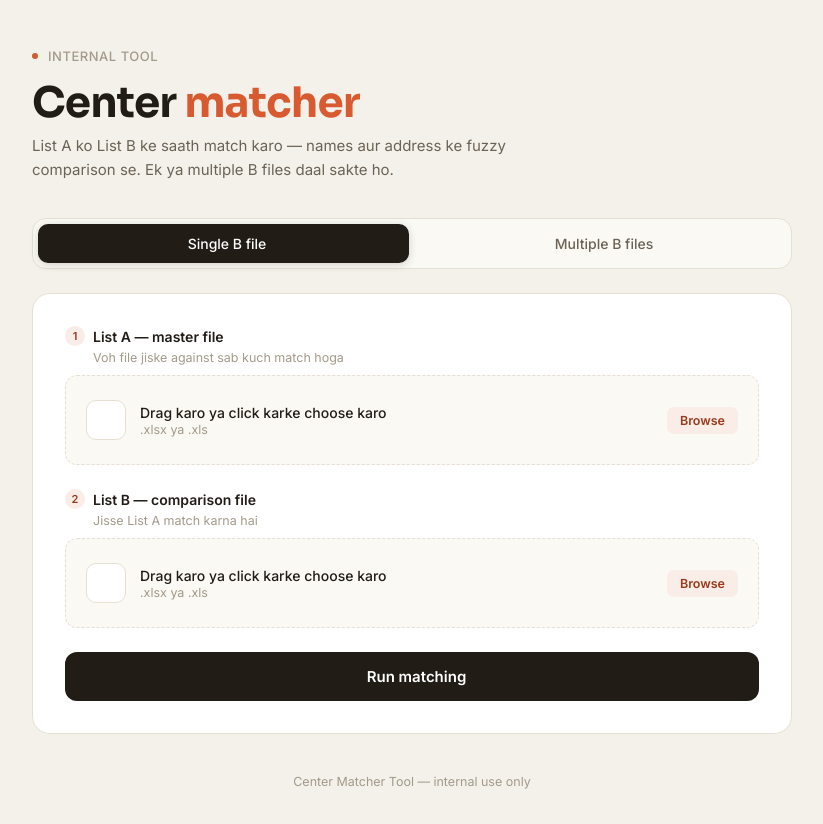
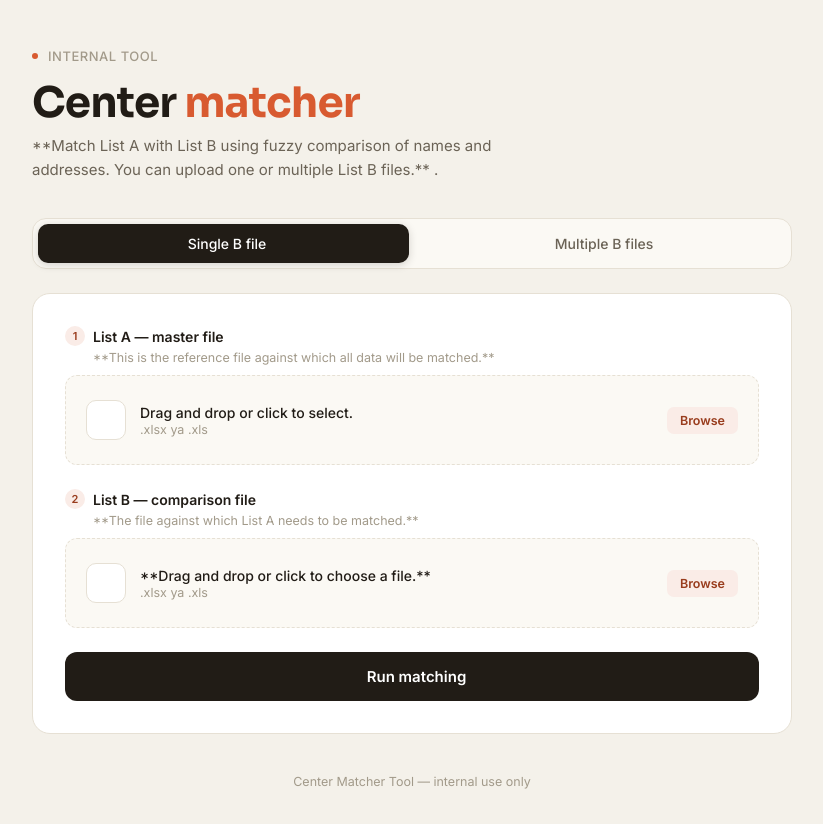
Before and after one commit to vishalkumar-hue/center-matcher, a Flask app: page / in a window 1280 px wide. Shown: the top 824 px of the page, without its empty margins (228-1051 px from the left). Run offline with Flask 3, Linux system fonts and the light colour scheme; some libraries are stand-ins or nearby versions.

Commit message:
Update text in index.html for clarity and consistency

```diff
--- a/templates/index.html
+++ b/templates/index.html
@@ -228,7 +228,8 @@
 
   <div class="topline"><span class="dot"></span>internal tool</div>
   <h1>Center <span>matcher</span></h1>
-  <p class="subhead">List A ko List B ke saath match karo &mdash; names aur address ke fuzzy comparison se. Ek ya multiple B files daal sakte ho.</p>
+  <p class="subhead">**Match List A with List B using fuzzy comparison of names and addresses. You can upload one or multiple List B files.**
+.</p>
 
   <div class="tabs">
     <button class="tab-btn active" data-tab="single" onclick="switchTab('single')">
@@ -245,11 +246,12 @@
 
         <div class="field">
           <div class="field-label"><span class="step-num">1</span> List A &mdash; master file</div>
-          <div class="field-hint">Voh file jiske against sab kuch match hoga</div>
+          <div class="field-hint">**This is the reference file against which all data will be matched.**
+</div>
           <label class="dropzone" id="single-dz-a">
             <div class="dz-icon"><i class="ti ti-file-spreadsheet" aria-hidden="true"></i></div>
             <div>
-              <div class="dz-text-main" id="single-a-text">Drag karo ya click karke choose karo</div>
+              <div class="dz-text-main" id="single-a-text">Drag and drop or click to select.</div>
               <div class="dz-text-sub">.xlsx ya .xls</div>
             </div>
             <span class="dz-browse">Browse</span>
@@ -259,11 +261,13 @@
 
         <div class="field">
           <div class="field-label"><span class="step-num">2</span> List B &mdash; comparison file</div>
-          <div class="field-hint">Jisse List A match karna hai</div>
+          <div class="field-hint">**The file against which List A needs to be matched.**
+</div>
           <label class="dropzone" id="single-dz-b">
             <div class="dz-icon"><i class="ti ti-file-spreadsheet" aria-hidden="true"></i></div>
             <div>
-              <div class="dz-text-main" id="single-b-text">Drag karo ya click karke choose karo</div>
+              <div class="dz-text-main" id="single-b-text">**Drag and drop or click to choose a file.**
+</div>
               <div class="dz-text-sub">.xlsx ya .xls</div>
             </div>
             <span class="dz-browse">Browse</span>
@@ -276,7 +280,8 @@
         </button>
       </form>
 
-      <div class="spinner-row" id="single-spinner"><span class="spin"></span> Matching chal raha hai...</div>
+      <div class="spinner-row" id="single-spinner"><span class="spin"></span> **Matching in progress...**
+</div>
       <div class="error-box" id="single-errors"></div>
 
       <div class="results" id="single-results-wrap">
@@ -292,11 +297,13 @@
 
         <div class="field">
           <div class="field-label"><span class="step-num">1</span> List A &mdash; master file</div>
-          <div class="field-hint">Voh file jiske against sab kuch match hoga</div>
+          <div class="field-hint">**The reference file against which everything will be matched.**
+</div>
           <label class="dropzone" id="multi-dz-a">
             <div class="dz-icon"><i class="ti ti-file-spreadsheet" aria-hidden="true"></i></div>
             <div>
-              <div class="dz-text-main" id="multi-a-text">Drag karo ya click karke choose karo</div>
+              <div class="dz-text-main" id="multi-a-text">**Drag and drop or click to select a file.**
+</div>
               <div class="dz-text-sub">.xlsx ya .xls</div>
             </div>
             <span class="dz-browse">Browse</span>
@@ -306,12 +313,14 @@
 
         <div class="field">
           <div class="field-label"><span class="step-num">2</span> List B &mdash; multiple files</div>
-          <div class="field-hint">Ctrl/Cmd dabake ek saath kayi files select karo &mdash; har file output mein apne tab mein milegi</div>
+          <div class="field-hint">**Hold Ctrl (Windows) or Cmd (Mac) to select multiple files at once — each file will appear in its own tab in the output.**
+</div>
           <label class="dropzone" id="multi-dz-b">
             <div class="dz-icon"><i class="ti ti-stack-2" aria-hidden="true"></i></div>
             <div>
-              <div class="dz-text-main" id="multi-b-text">Drag karo ya click karke choose karo</div>
-              <div class="dz-text-sub">Multiple .xlsx files select ho sakti hain</div>
+              <div class="dz-text-main" id="multi-b-text">Drag and drop files here, or click to select.</div>
+              <div class="dz-text-sub">**You can select multiple `.xlsx` files.**
+</div>
             </div>
             <span class="dz-browse">Browse</span>
             <input type="file" id="multi-files-b" accept=".xlsx,.xls" multiple required>
@@ -320,11 +329,12 @@
         </div>
 
         <button type="submit" class="run-btn" id="multi-run-btn">
-          <i class="ti ti-player-play-filled" aria-hidden="true"></i> Run matching &mdash; sab B files
+          <i class="ti ti-player-play-filled" aria-hidden="true"></i> Run matching &mdash; All B files
         </button>
       </form>
 
-      <div class="spinner-row" id="multi-spinner"><span class="spin"></span> Matching chal raha hai, thoda time lagega...</div>
+      <div class="spinner-row" id="multi-spinner"><span class="spin"></span> **Matching in progress... This may take a few moments.**
+.</div>
       <div class="error-box" id="multi-errors"></div>
 
       <div class="results" id="multi-results-wrap">
```
